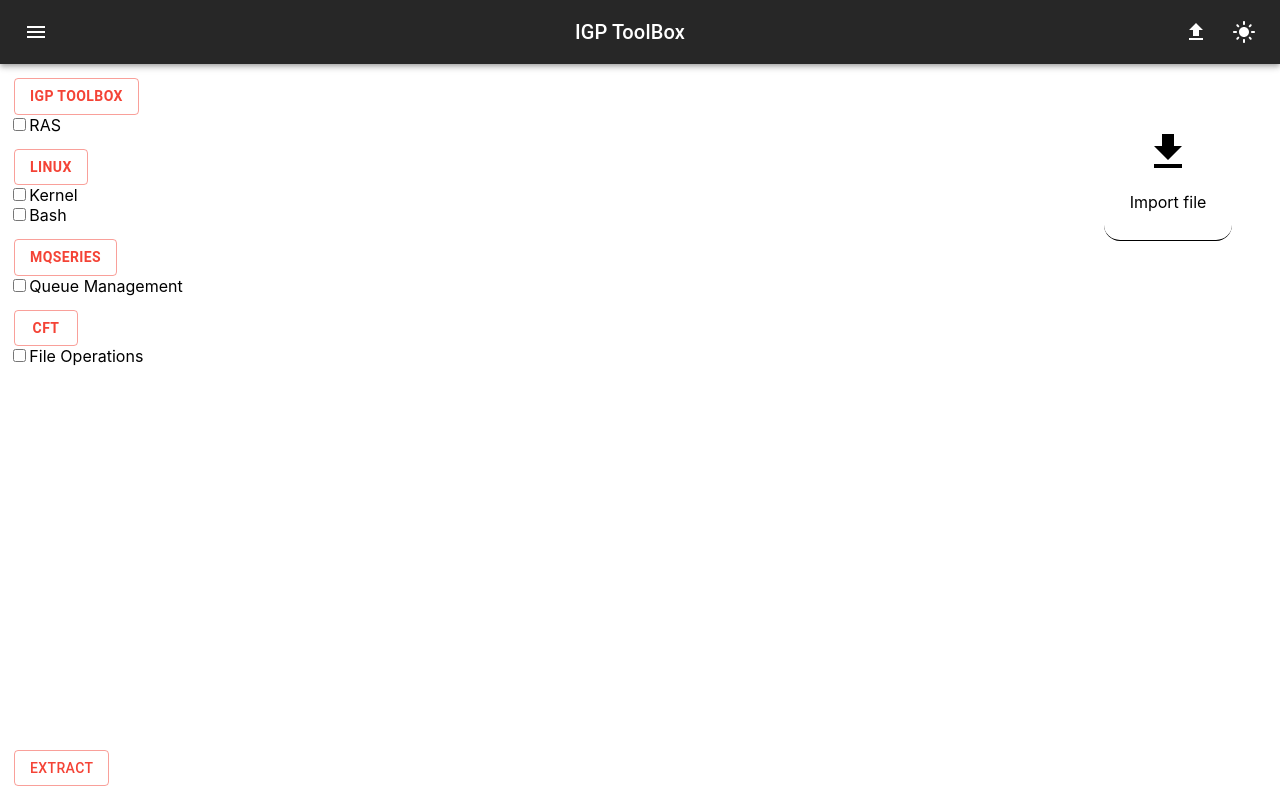
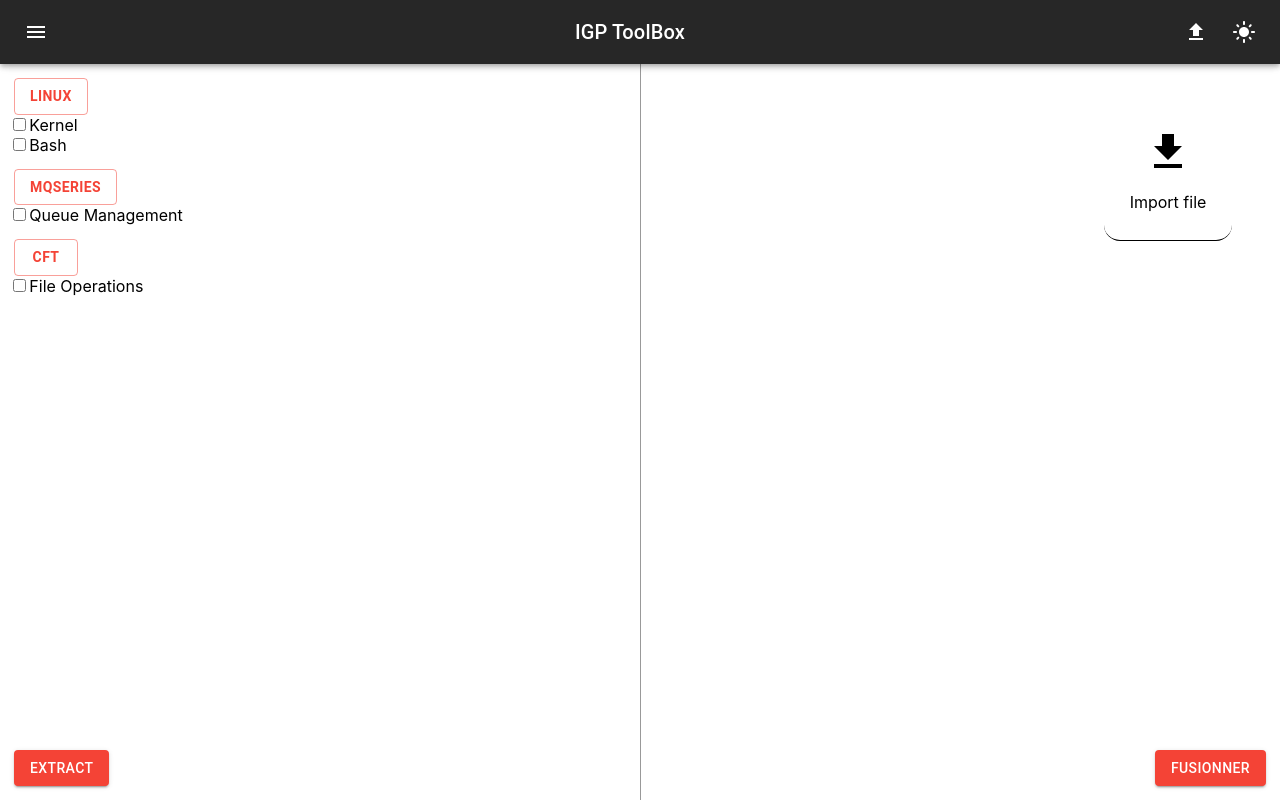
Before and after one commit to Erwanleroy/IGPtoolbox, a React (Create React App) app: page / in a window 1280 px wide. Both pictures are taken after a click on the icon 1196 px from the left and 32 px from the top of the page. Built offline with nearby package versions, Linux system fonts and the light colour scheme.

Commit message:
creation d'un outil de fusion de donnees.json

```diff
--- a/src/Components/Extract.js
+++ b/src/Components/Extract.js
@@ -5,6 +5,7 @@
 import FileDownloadIcon from '@mui/icons-material/FileDownload';
 
 const Extract = () => {
+  const donneesBrut=data
   const categories = data.categories;
   // État local pour suivre les cases à cocher des éléments
   const [itemCheckState, setItemCheckState] = React.useState({});
@@ -40,7 +41,18 @@
     cursor:"pointer",
     transform:"scale(1.2)",
     backgroundColor: "#f0f0f0", // Couleur de fond au survol
-  };
+  }
+
+  const diviseur = {
+    width: "1px",
+    height: "100vh",
+    backgroundColor: "#999",
+    position: "fixed",
+    left: "50%",
+    top: "0",
+    zIndex:"-999",
+    bottom: "0"
+  }
 
   const alertStyle = {
     position: 'absolute',
@@ -114,6 +126,18 @@
 //crée un fichier temporaire contenant les données
   const downloadJsonData = () => {
     let dataJson = getCheckedItems()
+    if(dataJson.length == 0) {
+      if (timeoutRef.current) {
+        clearTimeout(timeoutRef.current);
+      }
+      setAlertText("Aucun composant selectionné");
+      setAlertSeverity("error")
+      setAlertVisible(true);
+      timeoutRef.current = setTimeout(() => {
+        setAlertVisible(false);
+      }, 3000);
+      return
+    }
     const jsonContent = JSON.stringify(dataJson);
     const blob = new Blob([jsonContent], { type: 'application/json' });
     const url = URL.createObjectURL(blob);
@@ -127,8 +151,8 @@
 
   const handleFileChange = (event) => {
     const file = event.target.files[0];
+    setNewData()
     setSelectedFile(file);
-
     if (file) {
       if (timeoutRef.current) {
         clearTimeout(timeoutRef.current);
@@ -168,14 +192,65 @@
     }
   };
 
+  const uploadJsonData = () => {
+    if(newData==undefined || newData==""){
+      if (timeoutRef.current) {
+        clearTimeout(timeoutRef.current);
+      }
+      setAlertText("Import impossible, données non valide");
+      setAlertSeverity("error")
+      setAlertVisible(true);
+      timeoutRef.current = setTimeout(() => {
+        setAlertVisible(false);
+      }, 3000);
+      return
+    }
+//controle des donnees puis creation d'un nouveau "categories avec mes nouvelles data"
+    newData.forEach(newCategory => {
+      // Recherche la catégorie correspondante dans les données brut
+      const existingCategory = categories.find(category => category.name === newCategory.name);
 
+      if (!existingCategory) {
+        // Si la catégorie n'existe pas, ajoute-la avec l'item
+        categories.push(newCategory);
+      } else {
+        // Si la catégorie existe, vérifie si l'item existe déjà dans cette catégorie
+        const existingItem = existingCategory.items.find(item => item.nom === newCategory.items[0].nom);
+        if (!existingItem) {
+          // Ajoute l'item uniquement si il n'existe pas déjà dans la catégorie
+          const newItem = { ...newCategory.items[0] };
+          // Vérifie si l'ID de l'item n'est pas déjà pris dans la catégorie
+          let itemIdExists = newCategory.items.find(item => item.id === newItem.id);
+
+          // Si l'ID de l'item existe déjà, génère un nouvel ID par ordre croissant jusqu'à en trouver un disponible
+          while (itemIdExists) {
+            newItem.id++;
+            itemIdExists = newCategory.items.find(item => item.id === newItem.id);
+          }
+          existingCategory.items.push(newItem);
+
+        }else{
+          if (timeoutRef.current) {
+            clearTimeout(timeoutRef.current);
+          }
+          setAlertText(existingCategory.name+"."+existingItem.nom+" déja présent");
+          setAlertSeverity("error")
+          setAlertVisible(true);
+          timeoutRef.current = setTimeout(() => {
+            setAlertVisible(false);
+          }, 3000);
+        }
+      }
+    });
+
+  }
 
   const handleLinkClick = () => {
     fileInputRef.current.click(); // Cliquer sur l'élément input de type file
   };
 
   return (
-    <div style={{ textAlign: "left" }}>
+    <div style={{ textAlign: "left", marginBottom: "10vh"}}>
       <input
         type="file"
         ref={fileInputRef}
@@ -192,7 +267,18 @@
         <p style={{textAlign:"center"}}>Import file</p>
         <p style={{color:"green"}}>{selectedFile && `${selectedFile.name.slice(0, 6)}...${selectedFile.name.substring(selectedFile.name.lastIndexOf('.') + 1)}`}</p>
       </a>
+      <Button
+        variant="contained"
+        style={{ position: "fixed", bottom: "0", right: "0", margin: "1em" }}
+        onClick={uploadJsonData}
+      >
+        Fusionner
+      </Button>
+
+      <div style={diviseur}></div>
+
       {categories.map(category => (
+          category.name !== "IGP ToolBox" && (
         <div key={category.name}>
           <Button
             onClick={() => handleMasterButtonClick(category.name)}
@@ -215,10 +301,10 @@
             </div>
           ))}
         </div>
-      ))}
+      )))}
       <Button
-        variant="outlined"
-        style={{ position: "absolute", bottom: "0", left: "0", margin: "1em" }}
+        variant="contained"
+        style={{ position: "fixed", bottom: "0", left: "0", margin: "1em" }}
         onClick={downloadJsonData}
       >
         Extract
```
Also changed, not shown: src/Utils/donnees backup.json (added, +59 -0 lines).
